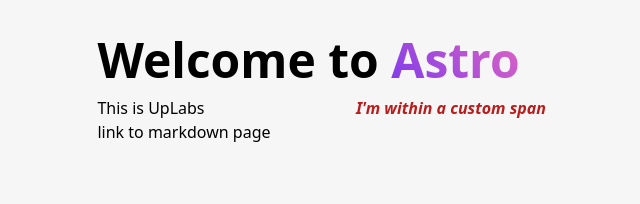
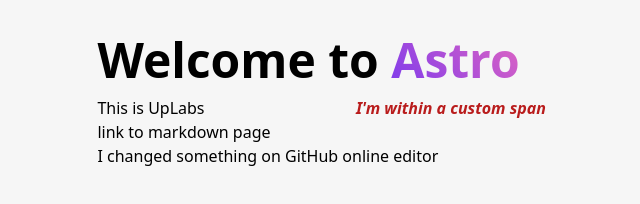
Before and after one commit to popcplus/UPLABS, an Astro site: page / in a window 1280 px wide. Shown: the whole page, without its empty margins (292-932 px from the left). Built offline with nearby package versions, Linux system fonts and the light colour scheme; Astro itself is replaced by a stand-in of ours.

Commit message:
Add a line to check on GitHub online editor

```diff
--- a/src/pages/index.astro
+++ b/src/pages/index.astro
@@ -11,6 +11,7 @@
 			This is UpLabs <Span>I'm within a custom span</Span>
 		</ul>
 		<a href="/UPLABS/markdown" className="font-weight: bold">link to markdown page</a>
+		<p>I changed something on GitHub online editor</>
 	</main>
 </Layout>
 
```
